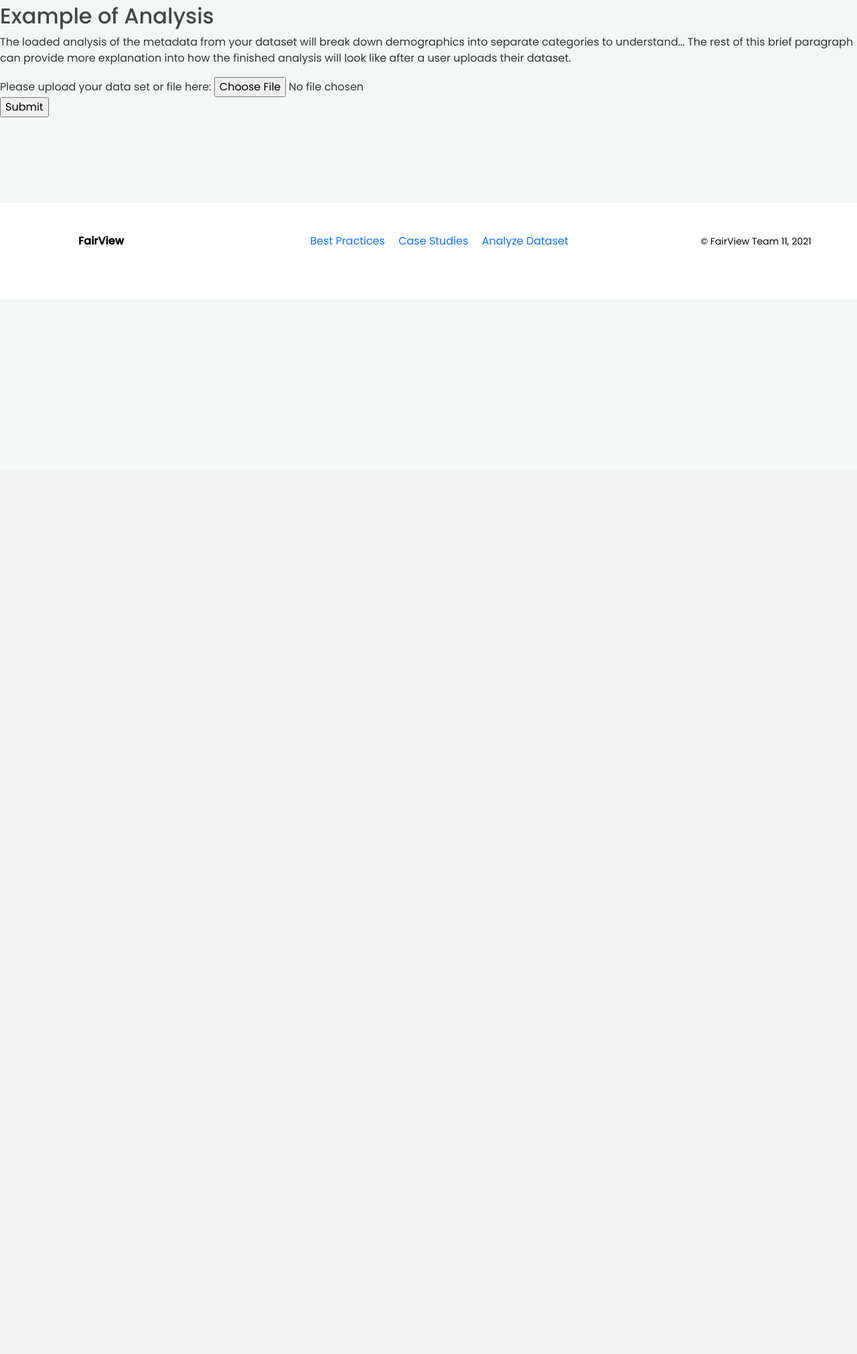
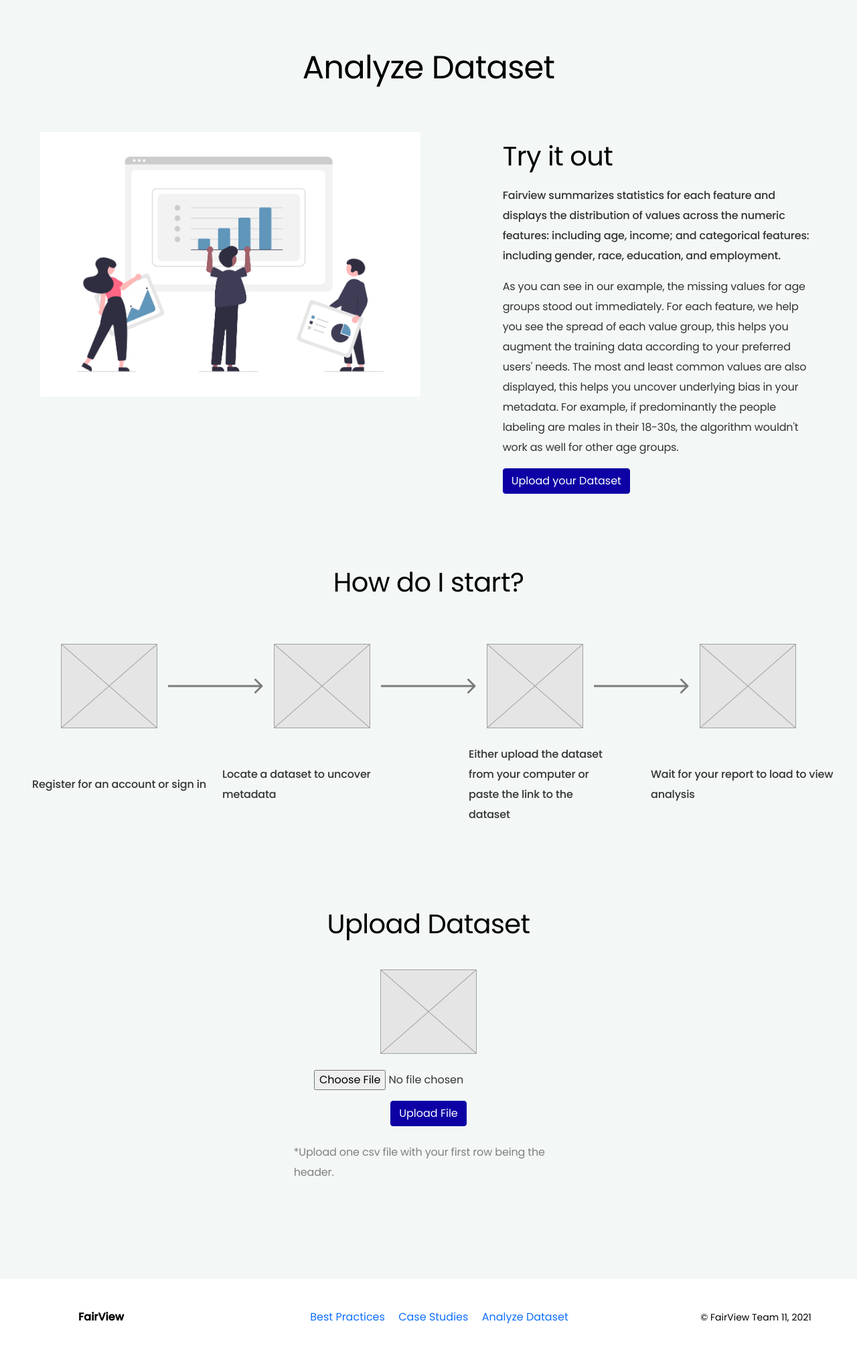
Before and after one commit to a-phung/internhacks-team11, a Flask app: page /upload in a window 1280 px wide. Shown: the part 99-2120 px from the top of the page at 67% size. Before the commit the page ends 546 px from the top, so only its background shows below. Run offline with Flask 2, Linux system fonts and the light colour scheme; a user stored in the database is signed in; some libraries are stand-ins or nearby versions.

Commit message:
Added css styling to upload.html. Added several css classes to main.css. Added placeholder images.

```diff
--- a/internhacks/static/main.css
+++ b/internhacks/static/main.css
@@ -204,5 +204,49 @@ ul#horizontal-list li a {
   display: inline;
   padding: 0;
   margin:0;
+}
 
+/* CSS section for Analyze Dataset Page */
+
+/* Class to add a margin to the top */
+.top-buffer {
+    margin-top: 7rem;
 }
+
+.analyze-h1 {
+    font-family: 'Poppins', sans-serif;
+    font-style: normal;
+    font-weight: normal;
+    font-size: 3rem;
+    line-height: 80px;
+    letter-spacing: -0.015em;
+    color: black;
+}
+
+.analyze-h2 {
+    font-family: 'Poppins', sans-serif;
+    font-style: normal;
+    font-weight: normal;
+    font-size: 2.5em;
+    line-height: 72px;
+    letter-spacing: -0.015em;
+    color: black;
+}
+
+.analyze-body1 {
+    font-family: Poppins;
+    font-style: normal;
+    font-weight: 500;
+    font-size: 1em;
+    line-height: 30px;
+    letter-spacing: -0.01em;
+}
+
+.analyze-body2 {
+    font-family: Poppins;
+    font-style: normal;
+    font-weight: normal;
+    font-size: 1em;
+    line-height: 30px;
+    letter-spacing: -0.01em;
+}
--- a/internhacks/templates/upload.html
+++ b/internhacks/templates/upload.html
@@ -1,26 +1,94 @@
 {% extends "layout.html" %}
 {% block content %}
-    <h1>Analyze Dataset</h1>
-    <h2>Example of Analysis</h2>
-    <div>
-        <p>
-            The loaded analysis of the metadata from your dataset will break down demographics into separate categories
-            to understand... The rest of this brief paragraph can provide more explanation into how the finished
-            analysis will look like after a user uploads their dataset.
+<div class="container-fluid">
+    <div class="top-buffer">
+        <div class="row justify-content-center">
+            <div class="col-4 d-flex justify-content-center">
+                <h1 class="analyze-h1">Analyze Dataset</h1>
+            </div>
+        </div>
+        <div class="row p-5">
+            <div class="col-6">
+                <img src="/static/images/undraw_Data_re_80ws.png" class="img-fluid">
+            </div>
+            <div class="col-5 mr-4 offset-1">
+                <h2 class="analyze-h2">Try it out</h2>
+                    <p class="analyze-body1">
+                        Fairview summarizes statistics for each feature and displays the distribution of values across the
+                        numeric features: including age, income; and categorical features: including gender, race, education,
+                        and employment.
                     </p>
+                    <p class="analyze-body2">
+                        As you can see in our example, the missing values for age groups stood out immediately. For each
+                        feature, we help you see the spread of each value group, this helps you augment the training data
+                        according to your preferred users' needs. The most and least common values are also displayed, this
+                        helps you uncover underlying bias in your metadata. For example, if predominantly the people labeling
+                        are males in their 18-30s, the algorithm wouldn't work as well for other age groups.
+                    </p>
+                <button type="button" class="btn btn-primary btn-fairview">Upload your Dataset</button>
             </div>
-    <div>
-        <form action="/upload" method="POST" enctype="multipart/form-data">
+        </div>
+        <div class="row mt-5 justify-content-center">
+            <div class="col-4 d-flex justify-content-center">
+                <h2 class="analyze-h2">How do I start?</h2>
+            </div>
+        </div>
+        <div class="row mt-5 justify-content-center">
+            <div class="col d-flex align-items-center justify-content-center">
+                <img src="/static/images/rectangle-placeholder-analyze.png" class="img-fluid">
+                <img src="/static/images/arrow.png" class="img-fluid px-3">
+                <img src="/static/images/rectangle-placeholder-analyze.png" class="img-fluid">
+                <img src="/static/images/arrow.png" class="img-fluid px-3">
+                <img src="/static/images/rectangle-placeholder-analyze.png" class="img-fluid">
+                <img src="/static/images/arrow.png" class="img-fluid px-3">
+                <img src="/static/images/rectangle-placeholder-analyze.png" class="img-fluid">
+            </div>
+        </div>
+        <div class="row mt-4 justify-content-center">
+            <div class="col-3 d-flex align-items-center justify-content-end">
+                <span class="pr-5 analyze-body1">Register for an account or sign in</span>
+            </div>
+            <div class="col-3 d-flex align-items-center justify-content-end">
+                <span class="pr-4 analyze-body1">Locate a dataset to uncover metadata</span>
+            </div>
+            <div class="col-3 d-flex align-items-center justify-content-center">
+                <span class="px-5 analyze-body1">Either upload the dataset from your computer or paste the link to the dataset</span>
+            </div>
+            <div class="col-3 d-flex align-items-center justify-content-start">
+                <span class="pl-5 analyze-body1">Wait for your report to load to view analysis</span>
+            </div>
+        </div>
+        <div class="top-buffer">
+            <div class="row justify-content-center">
+                <div class="col-4 d-flex align-items-center justify-content-center">
+                    <h2 class="analyze-h2">Upload Dataset</h2>
+                </div>
+            </div>
+        </div>
+        <div class="row mt-4 justify-content-center">
+            <div class="col-3 d-flex align-items-center justify-content-center">
+                <img src="/static/images/rectangle-placeholder-analyze.png" class="img-fluid">
+            </div>
+        </div>
+        <div class="row mt-4 justify-content-center">
+            <div class="col-4 d-flex align-items-center justify-content-center">
+                <form action="/upload" method="POST" enctype="multipart/form-data" class="justify-content-center">
                     <fieldset>
-                <div>
-                    <label for="data_set">Please upload your data set or file here:</label>
+                        <div class="col-12">
+                            <!--<label for="data_set">Please upload your data set or file here:</label>-->
                             <input type="file" id="data_set" name="file" accept=".csv">
                         </div>
-                <div>
-                    <input type="submit" value="Submit">
+                        <div class="col-12 mt-3 d-flex align-items-center justify-content-center">
+                            <input type="submit" value="Upload File" class="btn btn-primary btn-fairview">
                         </div>
                     </fieldset>
                 </form>
+            </div>
+        </div>
+        <div class="row mt-4 justify-content-center">
+            <div class="col-4 d-flex align-items-center justify-content-center">
+                <p class="analyze-body2" style="color:grey">*Upload one csv file with your first row being the header.</p>
+            </div>
         </div>
         <div>
             {% if row_headers %}
@@ -47,4 +115,6 @@
                 </table>
             {% endif %}
         </div>
+    </div>
+</div>
 {% endblock content%}
```
Also changed, not shown: internhacks/static/images/arrow.png (added), internhacks/static/images/rectangle-placeholder-analyze.png (added). Lines whose indentation alone changed are shown as unchanged.
